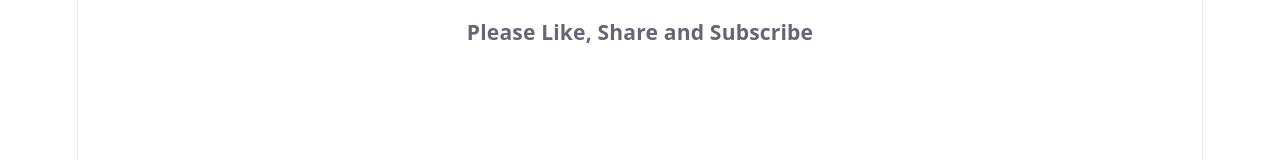
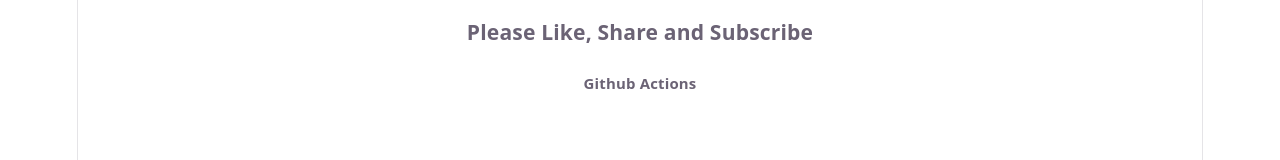
Before and after one commit to V1vekK2024/react-github-actions, a React (Vite) app: page / in a window 1280 px wide. Shown: the part 120-280 px from the top of the page. Built offline with nearby package versions, Linux system fonts and the light colour scheme.

Commit message:
new deploy

```diff
--- a/src/App.jsx
+++ b/src/App.jsx
@@ -5,6 +5,7 @@
       <h1>Code Step By Step</h1>
       <h2>React Github actions</h2>
       <h3>Please Like, Share and Subscribe</h3>
+      <h5>Github Actions</h5>
     </div>
   )
 }
```
